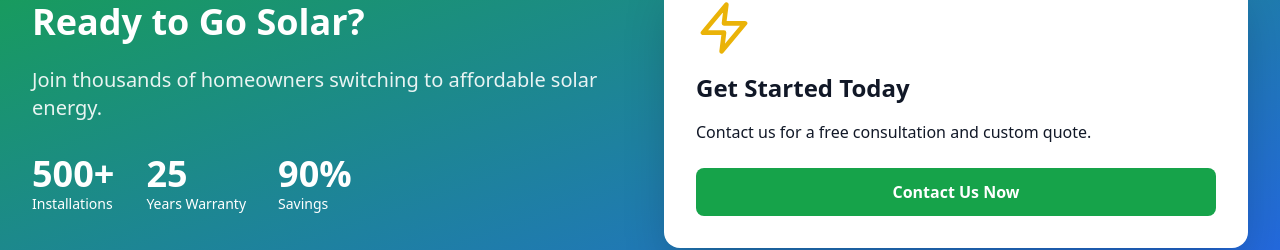
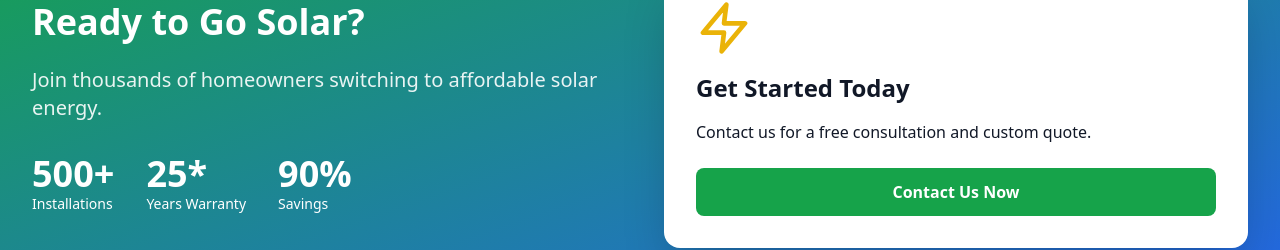
Before and after one commit to Jaganbehera1/solarpanel, a React (Vite) app: page / in a window 1280 px wide. Shown: the part 1502-1752 px from the top of the page. Built offline with nearby package versions, Linux system fonts and the light colour scheme; no server answers; the database is empty.

Commit message:
change home page

```diff
--- a/src/pages/public/HomePage.tsx
+++ b/src/pages/public/HomePage.tsx
@@ -164,7 +164,7 @@ export function HomePage() {
                 <div className="text-sm">Installations</div>
               </div>
               <div>
-                <div className="text-4xl font-bold">25</div>
+                <div className="text-4xl font-bold">25*</div>
                 <div className="text-sm">Years Warranty</div>
               </div>
               <div>
```
